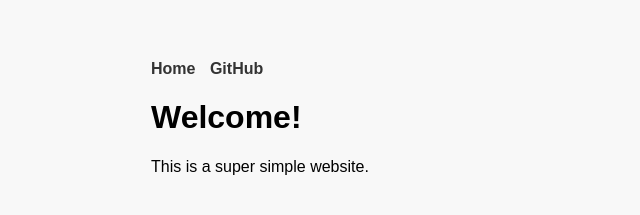
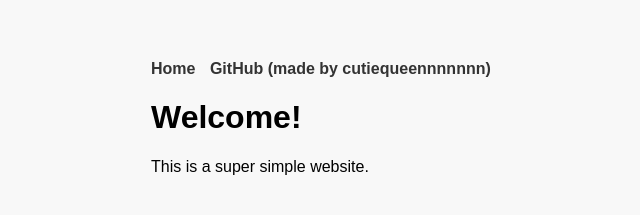
Before and after one commit to CutieQueenXZ/simpleweb, a plain HTML site: page index.html in a window 1280 px wide. Shown: the whole page, without its empty margins (189-829 px from the left). Drawn offline with Linux system fonts and the light colour scheme.

Commit message:
Update index.html

```diff
--- a/index.html
+++ b/index.html
@@ -8,7 +8,7 @@
 <body>
   <nav>
     <a href="index.html">Home</a>
-    <a href="github.html">GitHub</a>
+    <a href="github.html">GitHub (made by cutiequeennnnnnn)</a>
   </nav>
   <h1>Welcome!</h1>
   <p>This is a super simple website.</p>
```
